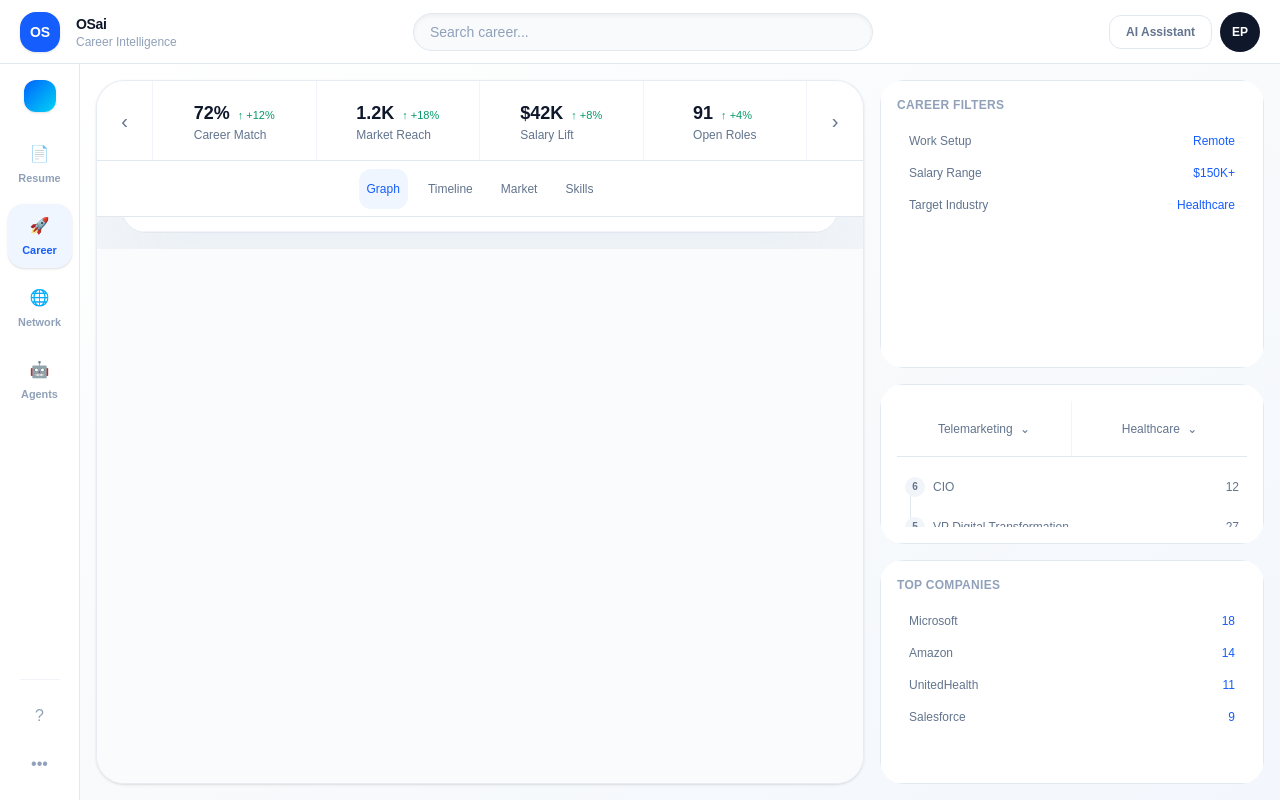
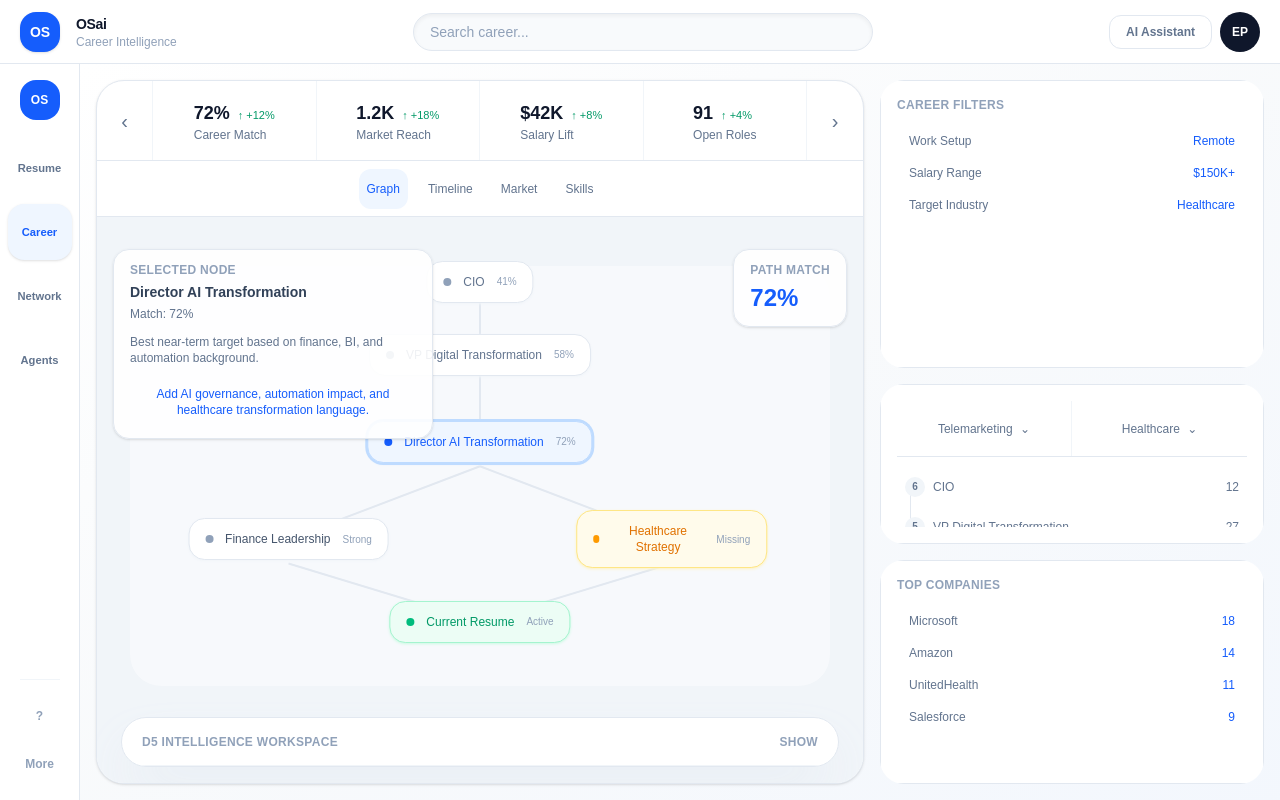
Before and after one commit to OrbitSystemsAi/career-pivot, a Next.js app: page / in a window 1280 px wide. Built offline with nearby package versions, Linux system fonts and the light colour scheme.

Commit message:
Fix shell layout and remove navigation icons

```diff
--- a/core/shell/frames/D2NavigationFrame.tsx
+++ b/core/shell/frames/D2NavigationFrame.tsx
@@ -8,7 +8,9 @@ export default function D2NavigationFrame() {
 
   return (
     <nav className="flex h-full w-20 flex-col items-center border-r border-slate-200 bg-white py-4">
-      <div className="mb-5 h-8 w-8 rounded-xl bg-gradient-to-br from-blue-600 to-cyan-400 shadow-sm" />
+      <div className="mb-5 flex h-10 w-10 items-center justify-center rounded-2xl bg-blue-600 text-xs font-bold text-white">
+        OS
+      </div>
 
       <div className="flex flex-1 flex-col items-center gap-2">
         {Object.values(moduleRegistry).map((module) => {
@@ -18,28 +20,25 @@ export default function D2NavigationFrame() {
             <button
               key={module.id}
               onClick={() => setActiveModule(module.id)}
-              className={`flex h-16 w-16 flex-col items-center justify-center rounded-2xl text-[0.68rem] font-semibold transition ${
+              className={`flex h-14 w-16 items-center justify-center rounded-2xl text-[0.7rem] font-semibold transition ${
                 selected
                   ? "bg-blue-50 text-blue-600 shadow-sm"
-                  : "text-slate-400 hover:bg-slate-50 hover:text-blue-600"
+                  : "text-slate-500 hover:bg-blue-50 hover:text-blue-600"
               }`}
             >
-              <span className="text-base">{module.icon}</span>
-              <span className="mt-1 max-w-[3.4rem] truncate">
-                {module.name}
-              </span>
+              <span className="max-w-[3.5rem] truncate">{module.name}</span>
             </button>
           );
         })}
       </div>
 
       <div className="mt-4 flex flex-col gap-2 border-t border-slate-100 pt-4">
-        <button className="flex h-10 w-10 items-center justify-center rounded-xl text-slate-400 hover:bg-blue-50 hover:text-blue-600">
+        <button className="flex h-10 w-10 items-center justify-center rounded-xl text-xs font-semibold text-slate-400 hover:bg-blue-50 hover:text-blue-600">
           ?
         </button>
 
-        <button className="flex h-10 w-10 items-center justify-center rounded-xl text-slate-400 hover:bg-blue-50 hover:text-blue-600">
-          •••
+        <button className="flex h-10 w-10 items-center justify-center rounded-xl text-xs font-semibold text-slate-400 hover:bg-blue-50 hover:text-blue-600">
+          More
         </button>
       </div>
     </nav>
--- a/core/shell/frames/D3WorkspaceFrame.tsx
+++ b/core/shell/frames/D3WorkspaceFrame.tsx
@@ -4,13 +4,10 @@ import D3VisualizationPanel from "../panels/D3VisualizationPanel";
 
 export default function D3WorkspaceFrame() {
   return (
-    <section className="flex min-h-0 flex-col overflow-hidden rounded-[1.75rem] border border-slate-200/80 bg-white/90 shadow-sm backdrop-blur">
+    <section className="flex min-h-0 flex-col overflow-hidden rounded-[1.75rem] border border-slate-200 bg-white shadow-sm">
       <D3WorkspaceHeaderPanel />
       <D3WorkspaceControlsPanel />
-
-      <div className="min-h-0 flex-1 bg-slate-50/80">
-        <D3VisualizationPanel />
-      </div>
+      <D3VisualizationPanel />
     </section>
   );
 }
```
